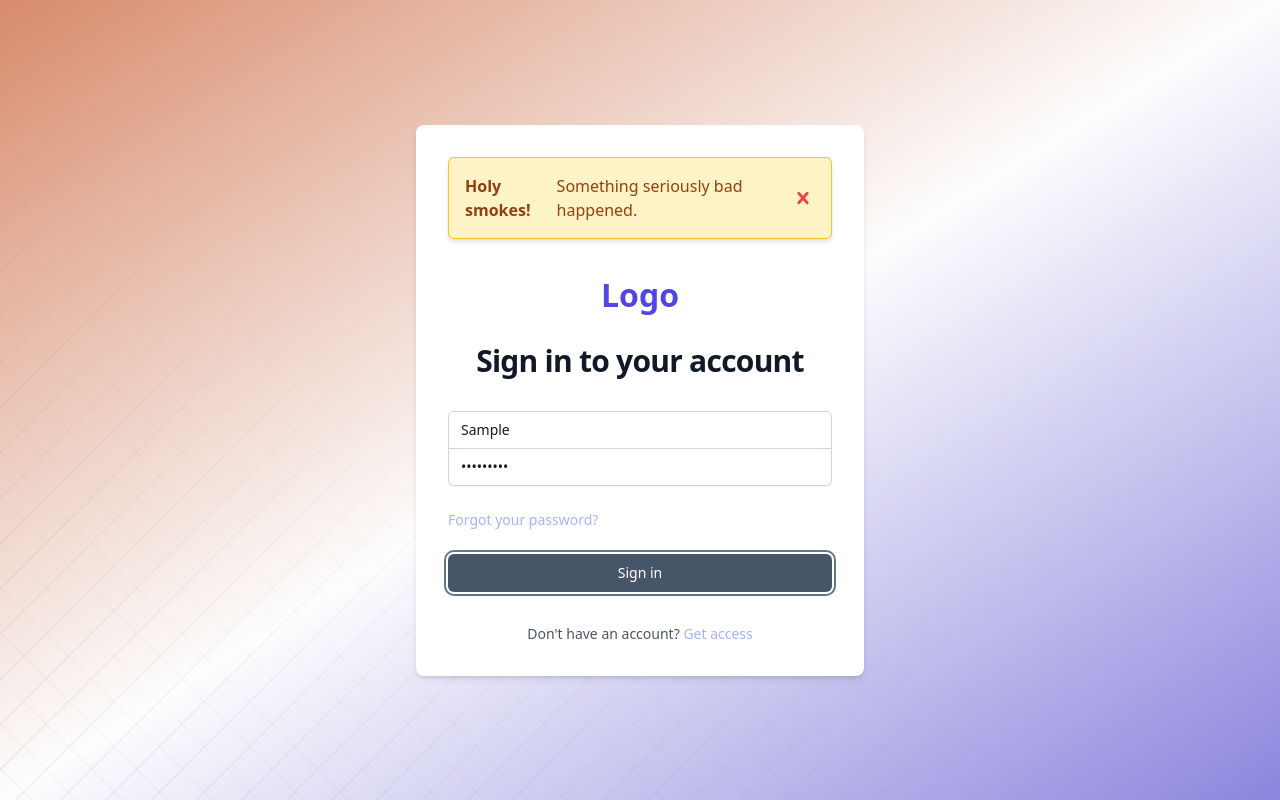
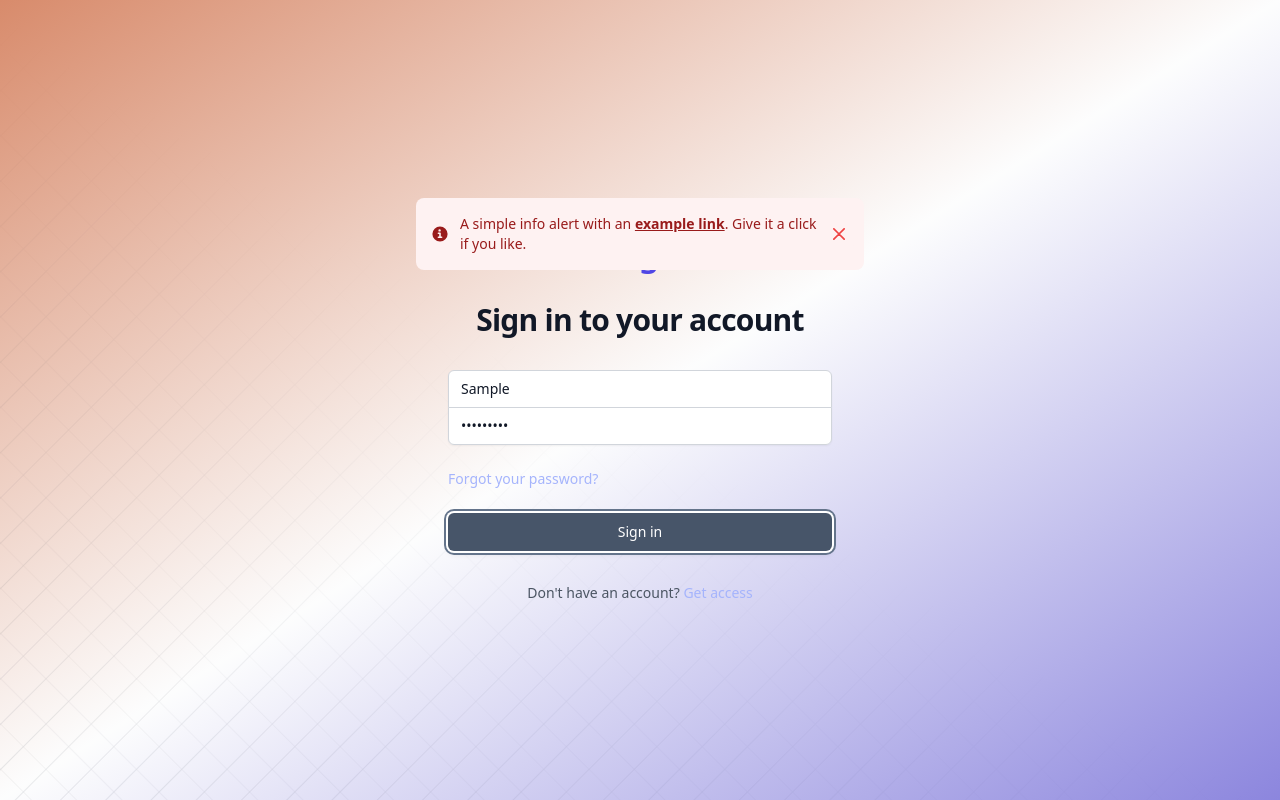
Before and after one commit to benderbinary/elboard, a Vue app: page /login in a window 1280 px wide. Both pictures are taken after typing "Sample", "Sample123" into the empty fields and a click on the button "Sign in". Built offline with nearby package versions, Linux system fonts and the light colour scheme; no server answers.

Commit message:
Minor styling adjustments on rest

```diff
--- a/src/App.vue
+++ b/src/App.vue
@@ -59,12 +59,4 @@
   grid-area: footer;
   background-color: whitesmoke;
 }
-
-.sidebar {
-  grid-area: aside;
-  position: static;
-  width: 100%;
-  height: 100vh;
-  overflow-y: auto;
-}
 </style>
--- a/src/components/SignIn.vue
+++ b/src/components/SignIn.vue
@@ -13,19 +13,36 @@
                 <rect width="100%" height="100%" fill="url(#grid-bg)"></rect>
             </svg>
         </div>
-        <div class="relative z-10 w-full max-w-md space-y-8 p-8 rounded-lg bg-white shadow-md">
+        <div class="relative z-10 w-full max-w-md space-y-8 p-8 rounded-lg">
             <transition name="slide-fade" mode="out-in">
-                <div v-if="loginError" key="alert" class="alert" role="alert">
-                    <strong class="font-bold">Holy smokes!</strong>
-                    <span class="block sm:inline">Something seriously bad happened.</span>
-                    <span class="close-btn" @click="closeAlert">
-                        <svg class="fill-current h-6 w-6 text-red-500" role="button" xmlns="http://www.w3.org/2000/svg"
-                            viewBox="0 0 20 20">
-                            <title>Close</title>
+                <div v-if="loginError" key="alert"
+                    class="absolute top-8 left-1/2 transform -translate-x-1/2 w-full max-w-md alert" role="alert"
+                    @click="closeAlert">
+                    <div id="alert-2"
+                        class="flex items-center p-4 text-red-800 rounded-lg bg-red-50 dark:bg-gray-800 dark:text-red-400"
+                        role="alert">
+                        <svg class="flex-shrink-0 w-4 h-4" aria-hidden="true" xmlns="http://www.w3.org/2000/svg"
+                            fill="currentColor" viewBox="0 0 20 20">
                             <path
-                                d="M14.348 14.849a1.2 1.2 0 0 1-1.697 0L10 11.819l-2.651 3.029a1.2 1.2 0 1 1-1.697-1.697l2.758-3.15-2.759-3.152a1.2 1.2 0 1 1 1.697-1.697L10 8.183l2.651-3.031a1.2 1.2 0 1 1 1.697 1.697l-2.758 3.152 2.758 3.15a1.2 1.2 0 0 1 0 1.698z" />
+                                d="M10 .5a9.5 9.5 0 1 0 9.5 9.5A9.51 9.51 0 0 0 10 .5ZM9.5 4a1.5 1.5 0 1 1 0 3 1.5 1.5 0 0 1 0-3ZM12 15H8a1 1 0 0 1 0-2h1v-3H8a1 1 0 0 1 0-2h2a1 1 0 0 1 1 1v4h1a1 1 0 0 1 0 2Z" />
                         </svg>
-                    </span>
+                        <span class="sr-only">Info</span>
+                        <div class="ms-3 text-sm font-medium">
+                            A simple info alert with an <a href="#"
+                                class="font-semibold underline hover:no-underline">example
+                                link</a>. Give it a click if you like.
+                        </div>
+                        <button type="button"
+                            class="ms-auto -mx-1.5 -my-1.5 bg-red-50 text-red-500 rounded-lg focus:ring-2 focus:ring-red-400 p-1.5 hover:bg-red-200 inline-flex items-center justify-center h-8 w-8 dark:bg-gray-800 dark:text-red-400 dark:hover:bg-gray-700"
+                            data-dismiss-target="#alert-2" aria-label="Close">
+                            <span class="sr-only">Close</span>
+                            <svg class="w-3 h-3" aria-hidden="true" xmlns="http://www.w3.org/2000/svg" fill="none"
+                                viewBox="0 0 14 14">
+                                <path stroke="currentColor" stroke-linecap="round" stroke-linejoin="round"
+                                    stroke-width="2" d="m1 1 6 6m0 0 6 6M7 7l6-6M7 7l-6 6" />
+                            </svg>
+                        </button>
+                    </div>
                 </div>
             </transition>
             <div>
@@ -127,23 +144,7 @@
     font-weight: 700;
     text-align: center;
     color: #4F46E5;
-}
-
-.alert {
-    background-color: #FEF3C7;
-    /* Amber 100 */
-    border: 1px solid #FBBF24;
-    /* Amber 500 */
-    color: #92400E;
-    /* Amber 800 */
-    padding: 1rem;
-    border-radius: 0.375rem;
-    position: relative;
-    margin-bottom: 1rem;
-    display: flex;
-    justify-content: space-between;
-    align-items: center;
-    box-shadow: 0 4px 6px -1px rgba(0, 0, 0, 0.1), 0 2px 4px -1px rgba(0, 0, 0, 0.06);
+    /* Indigo 600 color */
 }
 
 .close-btn {
@@ -160,4 +161,8 @@
     transform: translateY(-20px);
     opacity: 0;
 }
+
+.alert {
+    z-index: 20;
+}
 </style>
--- a/src/views/SidebarView.vue
+++ b/src/views/SidebarView.vue
@@ -1,6 +1,6 @@
 <template>
   <div
-    class="sidebar relative flex flex-col bg-clip-border rounded-xl bg-white text-gray-700 h-[calc(100vh-2rem)] w-full max-w-[20rem] p-4 shadow-xl shadow-blue-gray-900/5">
+    class="sidebar relative flex flex-col bg-clip-border rounded-xl bg-white text-gray-700 h-lvh w-full max-w-[20rem] p-4 shadow-xl shadow-blue-gray-900/5">
     <div class="mb-2 p-4">
       <h5 class="block antialiased tracking-normal font-sans text-xl font-semibold leading-snug text-gray-900">
         Elboard
```
